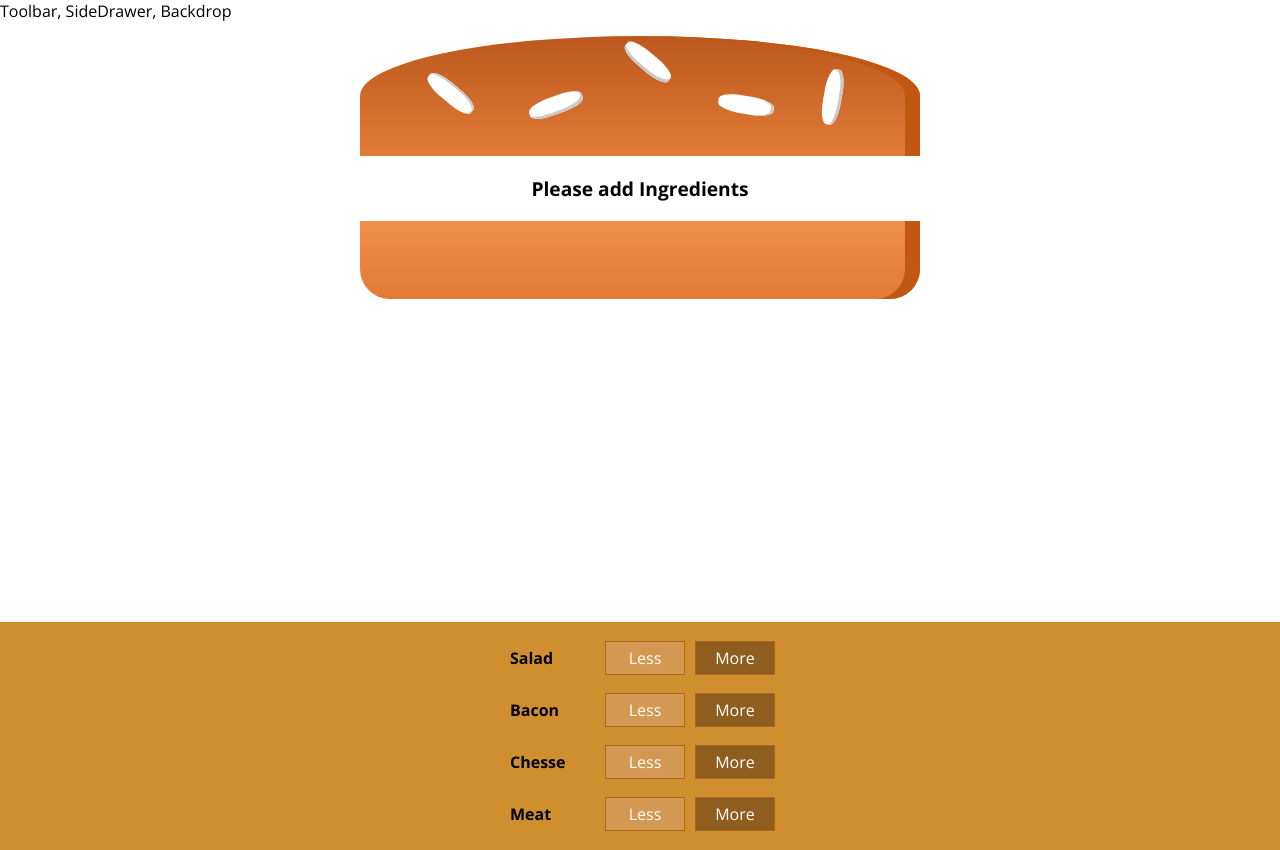
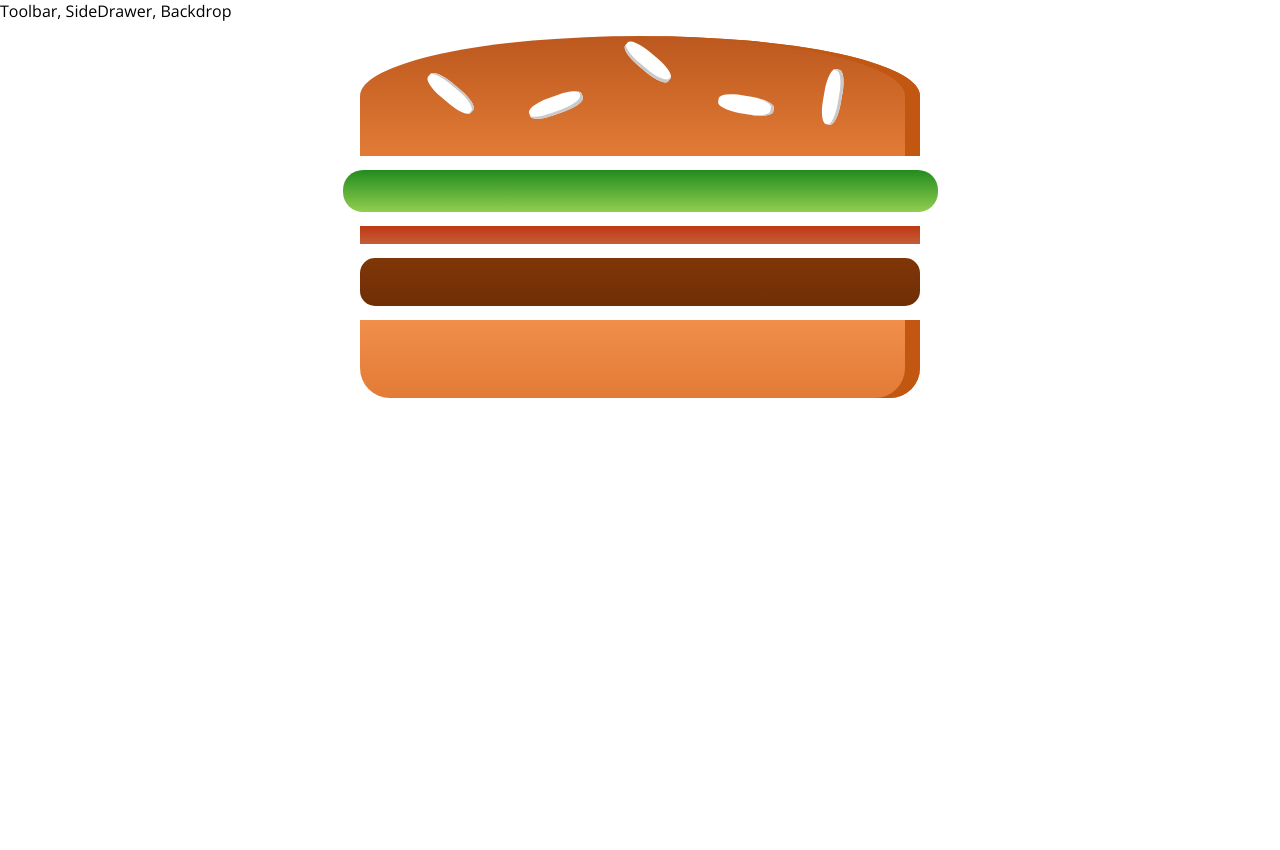
Before and after one commit to maveras/react_hamburger, a React app: page / in a window 1280 px wide. After the commit the page ends 800 px from the top, so only its background shows below. Built offline with nearby package versions, Linux system fonts and the light colour scheme.

Commit message:
added base price, and add and remove ingredients methods

```diff
--- a/src/components/Burger/BuildControls/BuildControl/BuildControl.js
+++ b/src/components/Burger/BuildControls/BuildControl/BuildControl.js
@@ -3,8 +3,8 @@ import classes from './BuildControl.css'
 const buildControl = (props) => (
   <div className={classes.BuildControl}>
     <div className={classes.Label}>{props.label}</div>
-      <button className={classes.Less}>Less</button>
-      <button className={classes.More}>More</button>
+      <button className={classes.Less} onClick={props.removed}>Less</button>
+      <button className={classes.More} onClick={props.added}>More</button>
   </div>
 )
 
--- a/src/components/Burger/BuildControls/BuildControls.js
+++ b/src/components/Burger/BuildControls/BuildControls.js
@@ -3,19 +3,22 @@ import BuildControl from './BuildControl/BuildControl'
 import classes from './BuildControls.css'
 
 const controls = [
-  { label: 'Salad', type: 'type'},
+  { label: 'Salad', type: 'salad'},
   { label: 'Bacon', type: 'bacon'},
   { label: 'Chesse', type: 'chesse'},
-  { label: 'Meat', type: 'meat'},
+  { label: 'Meat', type: 'meat'}
 ]
 
 const buildControls = (props) => (
   <div className={classes.buildControls}>
-    {
-      controls.map((ctrl) => {
-        return <BuildControl key={ctrl.label} label={ctrl.label}></BuildControl>
-      })
-    }
+    {controls.map(ctrl => (
+        <BuildControl
+          key={ctrl.label}
+          label={ctrl.label}
+          added={() => props.ingredientAdded(ctrl.type)}
+          removed={() => props.ingredientRemoved(ctrl.type)}>
+        </BuildControl>
+    ))}
   </div>
 )
 export default buildControls
--- a/src/components/Burger/Burger.js
+++ b/src/components/Burger/Burger.js
@@ -4,7 +4,10 @@ import BurgerIngridient from './BurgerIngredient/BurgerIngredient'
 const burger = (props) => {
   let transformedIngredients = Object.keys(props.ingredients)
     .map(igKey => {
-      return [...Array(props.ingredients[igKey])].map((_, i) => {
+      console.log('la jey0', props.ingredients[igKey])
+      return [...Array(props.ingredients[igKey])]
+      .map((_, i) => {
+        console.log('la a0', igKey)
         return <BurgerIngridient key={igKey + i} type={igKey}/>
       })
     })
--- a/src/containers/BurgerBuilder.js
+++ b/src/containers/BurgerBuilder.js
@@ -1,13 +1,19 @@
 import React, {Component, Fragment} from 'react'
 import Burger from '../components/Burger/Burger'
 import BuildControls from '../components/Burger/BuildControls/BuildControls'
+const INGREDIENTS_PRICES = {
+  salad: 0.5,
+  cheese: 0.4,
+  meat: 1.3,
+  bacon: 0.9
+}
 class BurgerBuilder extends Component {
   state = {
     ingredients: {
-      salad: 0,
-      bacon: 0,
-      chesse: 0,
-      meat: 0
+      salad: 1,
+      bacon: 1,
+      chesse: 1,
+      meat: 1
     },
     totalPrice: 4
   }
@@ -18,12 +24,32 @@ class BurgerBuilder extends Component {
       ...this.state.ingredients
     }
     updatedIngredients[type] = updatedCount
+    const priceAddition = INGREDIENTS_PRICES[type]
+    const oldPrice = this.state.totalPrice
+    const newPrice = oldPrice + priceAddition
+    this.setState({
+      totalPrice: newPrice, ingredients: updatedIngredients
+    })
+  }
+
+  removeIngredientHandler = (type) => {
+    const oldCount = this.state.ingredients[type]
+    const updatedCount = oldCount - 1
+    const updatedIngredients = {
+      ...this.state.ingredients
+    }
+    updatedIngredients[type] = updatedCount
+    const priceDiscount = INGREDIENTS_PRICES[type]
+    const oldPrice = this.state.totalPrice
+    const newPrice = oldPrice - priceDiscount
+    this.setState({
+      totalPrice: newPrice, ingredients: updatedIngredients
+    })
   }
   render () {
     return (
       <Fragment>
         <Burger ingredients={this.state.ingredients}></Burger>
-        <BuildControls></BuildControls>
       </Fragment>
     )
   }
```
